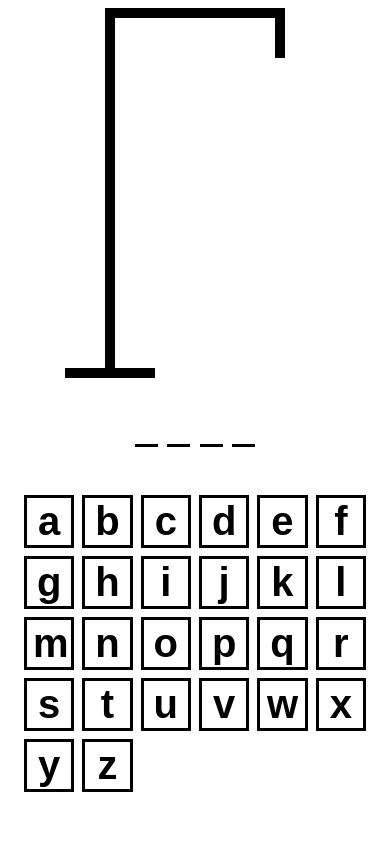
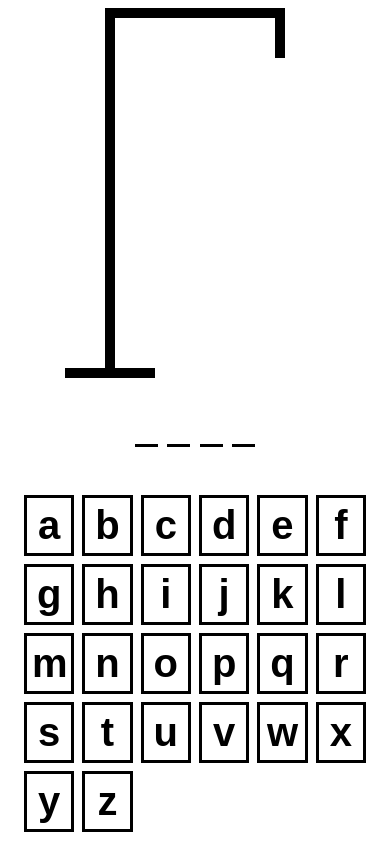
Before and after one commit to worm-codes/Hangman-TypeScript-Exercise, a React (Vite) app: page / in a window 390 px wide. Built offline with nearby package versions, Linux system fonts and the light colour scheme.

Commit message:
fix mobil screen problem

```diff
--- a/src/components/Keyboard.tsx
+++ b/src/components/Keyboard.tsx
@@ -49,7 +49,7 @@ const KeyboardKey=styled.button<KeyboardButtonProps>`
   width: 100%;
   border: 3px solid black;
   background: none;
-  aspect-ratio: 1/1;
+  padding: 5px;
   font-size: 2.5rem;
   font-weight: bold;
   cursor: pointer;
```
